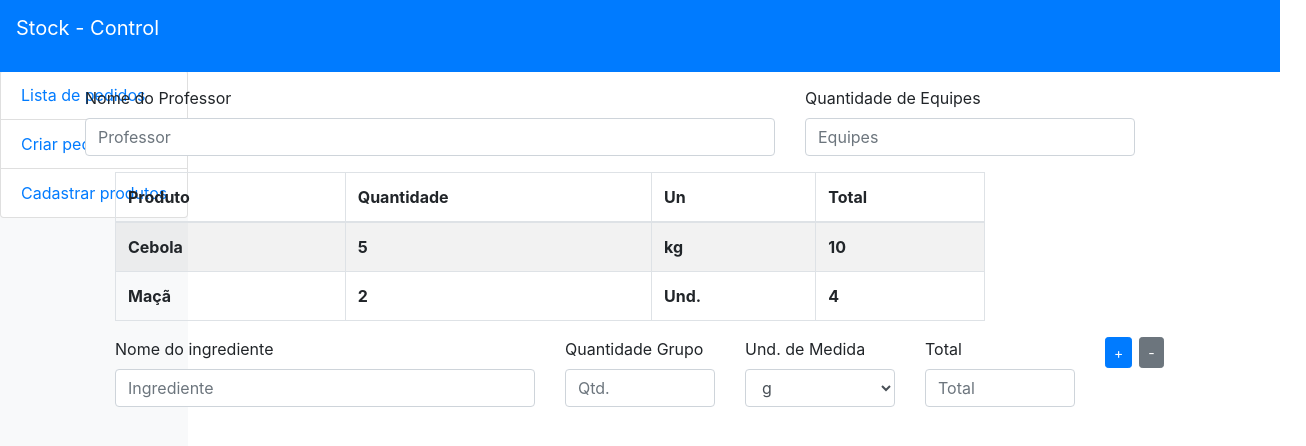
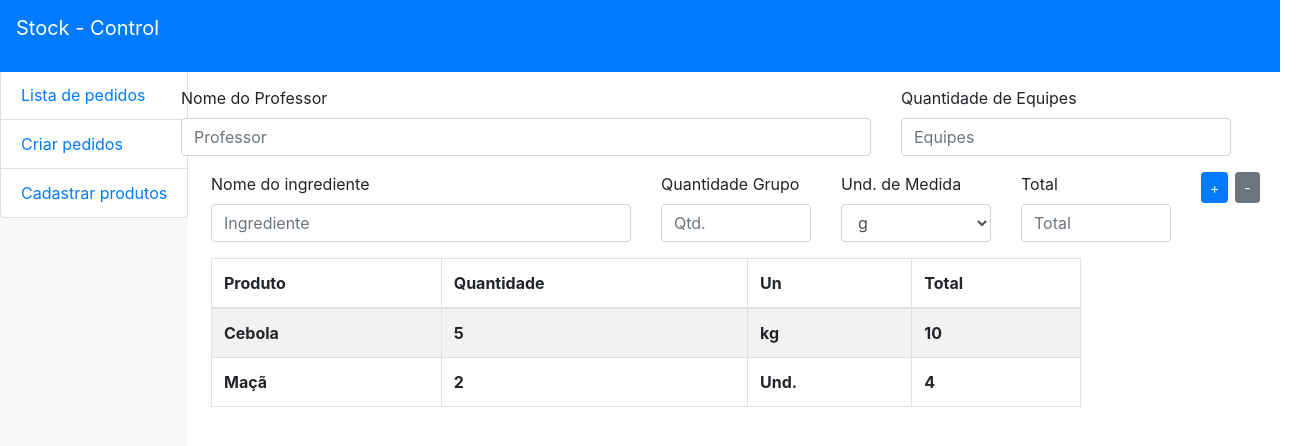
Before and after one commit to front-unicesumar-app/front-end-estoque, a React (Create React App) app: page /cadastrar-pedido in a window 1280 px wide. Shown: the top 446 px of the page, 1306 px wide, since content can reach past the window. Built offline with nearby package versions, Linux system fonts and the light colour scheme.

Commit message:
Alteração
- criação da adição de listas
- arrumado parte do layout

```diff
--- a/src/App.css
+++ b/src/App.css
@@ -32,4 +32,5 @@ html,body,#root{
 
 #main-container {
     padding-top: 70px;
+    transform: translate(6em)
 }
--- a/src/coponents/main/style.css
+++ b/src/coponents/main/style.css
@@ -1,3 +1,4 @@
 .main{
     padding-top: 1em;
+    margin-left: 50em;
 }
--- a/src/coponents/pedidos/cadastro/Pedido.js
+++ b/src/coponents/pedidos/cadastro/Pedido.js
@@ -15,15 +15,16 @@ export default class Pedido extends React.Component {
 
     this.renderList = this.renderList.bind(this);
   }
-
-  products = [
-    {id: 0, name: 'Cebola', qtd: 5, un: 'kg', total: 10},
-    {id: 1,  name: 'Maçã', qtd: 2, un: 'Und.', total: 4},
-  ];
+  state = {
+    products: [
+      {id: 0, name: 'Cebola', qtd: 5, un: 'kg', total: 10},
+      {id: 1,  name: 'Maçã', qtd: 2, un: 'Und.', total: 4},
+    ]
+  }
 
   renderList() {
-    console.log(this.products);
-    return this.products.map(list => (
+    console.log(this.state.products);
+    return this.state.products.map(list => (
       <tr key={list.id}>
         <th>{list.name}</th>
         <th>{list.qtd}</th>
@@ -34,8 +35,7 @@ export default class Pedido extends React.Component {
   }
 
   addProducts() {
-    this.products.push({id: 2,  name: 'Suco', qtd: 2, un: 'litros', total: 4})
-    this.renderList();
+    this.setState( {products: this.state.products.concat({id: 2,  name: 'Suco', qtd: 2, un: 'litros', total: 4})})
   }
 
   render(){
@@ -52,26 +52,6 @@ export default class Pedido extends React.Component {
         <label>Quantidade de Equipes</label>
         <input type="text" className="form-control" placeholder="Equipes" />
       </div>
-      <div className="col-12">
-        <div className="row">
-          <div className="col-10">
-            <Table striped bordered hover>
-              <thead>
-                <tr>
-                  <th>Produto</th>
-                  <th>Quantidade</th>
-                  <th>Un</th>
-                  <th>Total</th>
-                </tr>
-              </thead>
-              <tbody>
-                {this.renderList()}
-              </tbody>
-            </Table>
-          </div>
-        </div>
-      </div>
-
         <div className="form-group col-5">
           <label>Nome do ingrediente</label>
           <input type="text" className="form-control" placeholder="Ingrediente" />
@@ -95,13 +75,33 @@ export default class Pedido extends React.Component {
           <input type="text" className="form-control" placeholder="Total" />
         </div>
         <div className="form-group col-1">
-          <button type="button" onClick={this.addProducts()} className="btn btn-primary btn-sm add">
+          <button type="button" onClick={this.addProducts} className="btn btn-primary btn-sm add">
             +
           </button>
           <button type="button" className="btn btn-secondary btn-sm">
             -
           </button>
         </div>
+
+        <div className="col-12">
+        <div className="row">
+          <div className="col-10">
+            <Table striped bordered hover>
+              <thead>
+                <tr>
+                  <th>Produto</th>
+                  <th>Quantidade</th>
+                  <th>Un</th>
+                  <th>Total</th>
+                </tr>
+              </thead>
+              <tbody>
+                {this.renderList()}
+              </tbody>
+            </Table>
+          </div>
+        </div>
+      </div>
     </div>
   );}
 }
```
Also changed, not shown: 1 other file (tests, documents, lock files or other folders).
